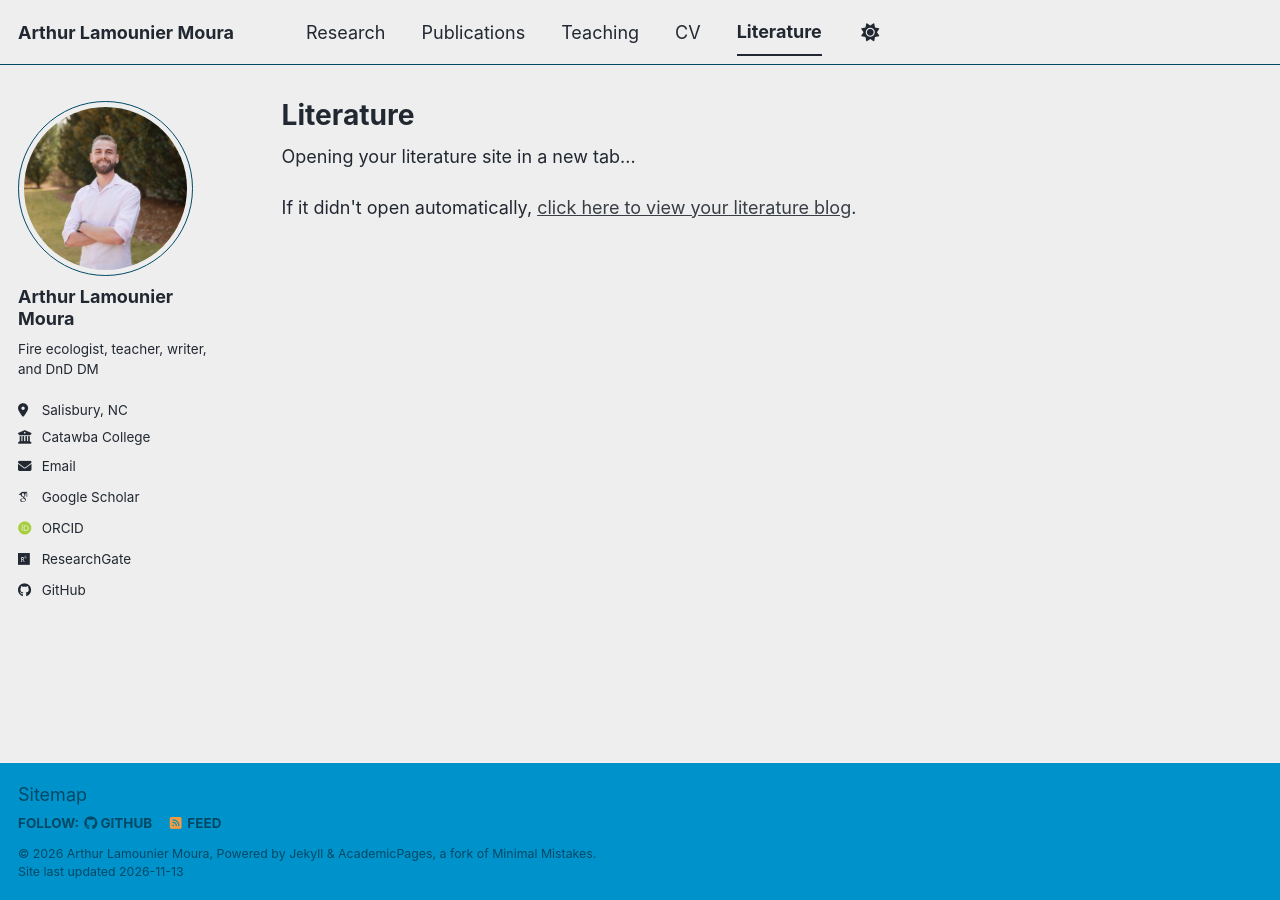
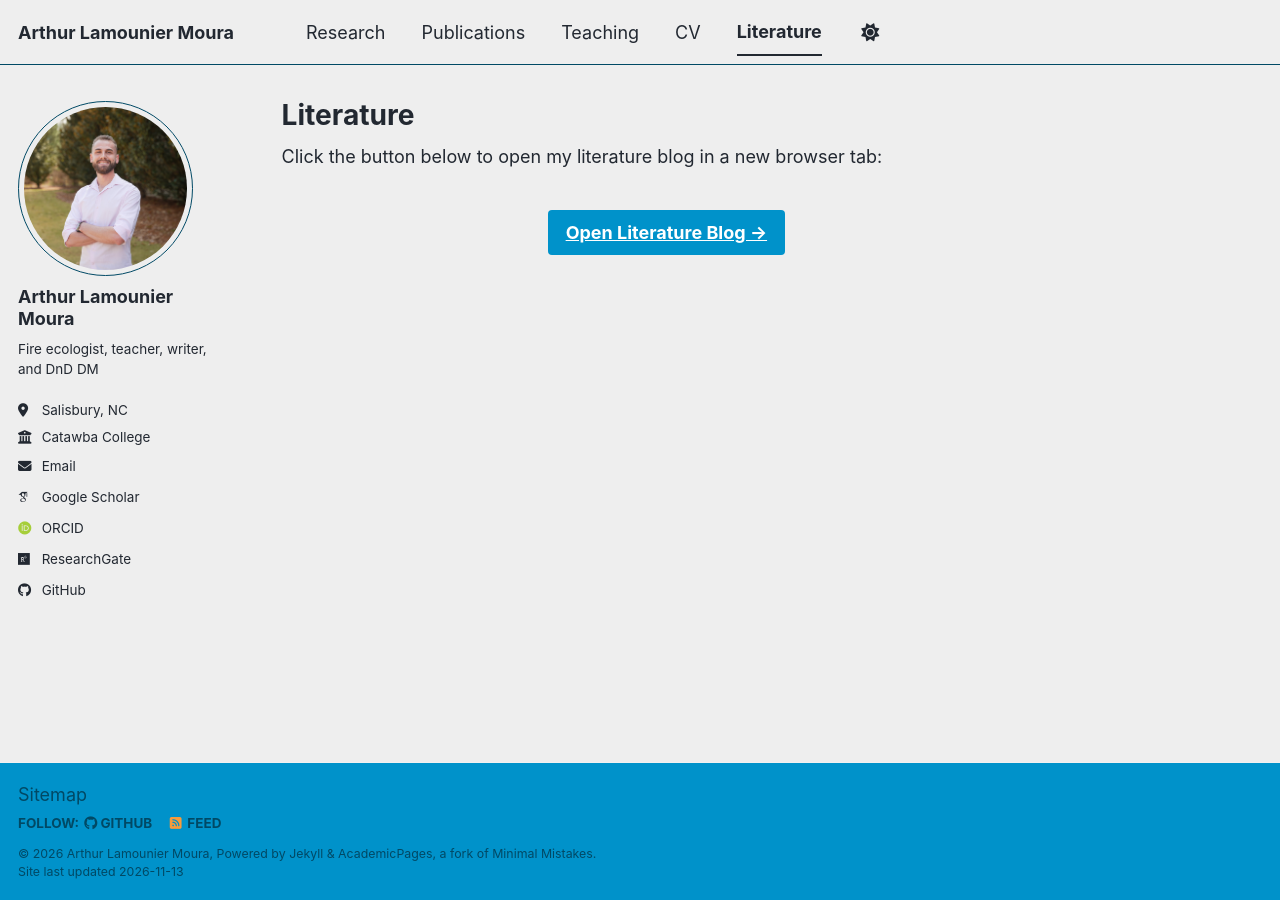
Before and after one commit to arthurlamounier/arthurlamounier.github.io, a Jekyll site: the page built from _pages/literature.md, in a window 1280 px wide. Built offline with Jekyll 4.4.1, drawn with Linux system fonts in a browser that asks for light colours; some web fonts are replaced; a script bundle is joined from its source files by our own code; library files that are not in the unit come from our copies.

Commit message:
Update literature.md

```diff
--- a/_pages/literature.md
+++ b/_pages/literature.md
@@ -2,11 +2,13 @@
 layout: single
 title: "Literature"
 permalink: /literature/
+author_profile: true
 ---
 
-<script>
-  window.open("https://thepretty-lies.blogspot.com/", "_blank");
-</script>
+Click the button below to open my literature blog in a new browser tab:
 
-<p>Opening your literature site in a new tab...</p>
-<p>If it didn't open automatically, <a href="https://thepretty-lies.blogspot.com/" target="_blank" rel="noopener">click here to view your literature blog</a>.</p>
+<p style="text-align: center; margin: 40px 0;">
+  <a href="https://thepretty-lies.blogspot.com/" target="_blank" rel="noopener noreferrer" class="btn btn--primary btn--large">
+    Open Literature Blog &rarr;
+  </a>
+</p>
```
